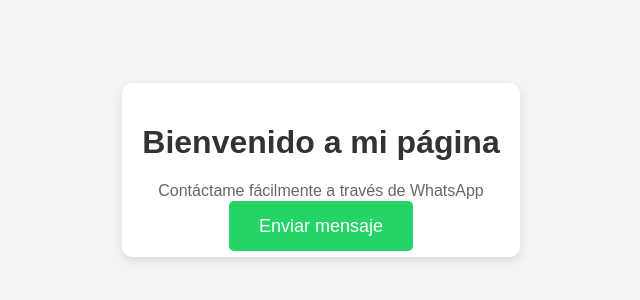
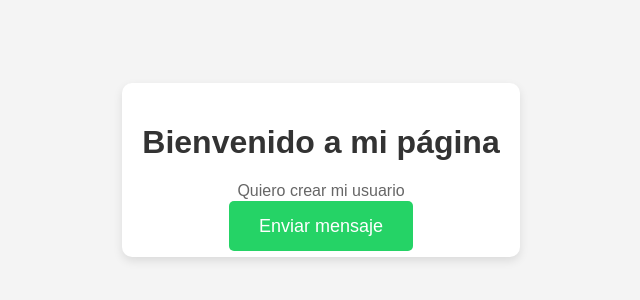
Before and after one commit to Milagroscajera/CajeraMili, a plain HTML site: page index.html in a window 1280 px wide. Shown: the part 230-530 px from the top of the page, without its empty margins (319-959 px from the left). Drawn offline with Linux system fonts and the light colour scheme.

Commit message:
index.html

```diff
--- a/index.html
+++ b/index.html
@@ -47,7 +47,7 @@
 <body>
     <div class="container">
         <h1>Bienvenido a mi página</h1>
-        <p>Contáctame fácilmente a través de WhatsApp</p>
+        <p>Quiero crear mi usuario</p>
         <a href="https://wa.me/5492645582448/?text=Hola%2C%20me%20gustaría%20saber%20más%20información" class="whatsapp-button">Enviar mensaje</a>
     </div>
 </body>
```
